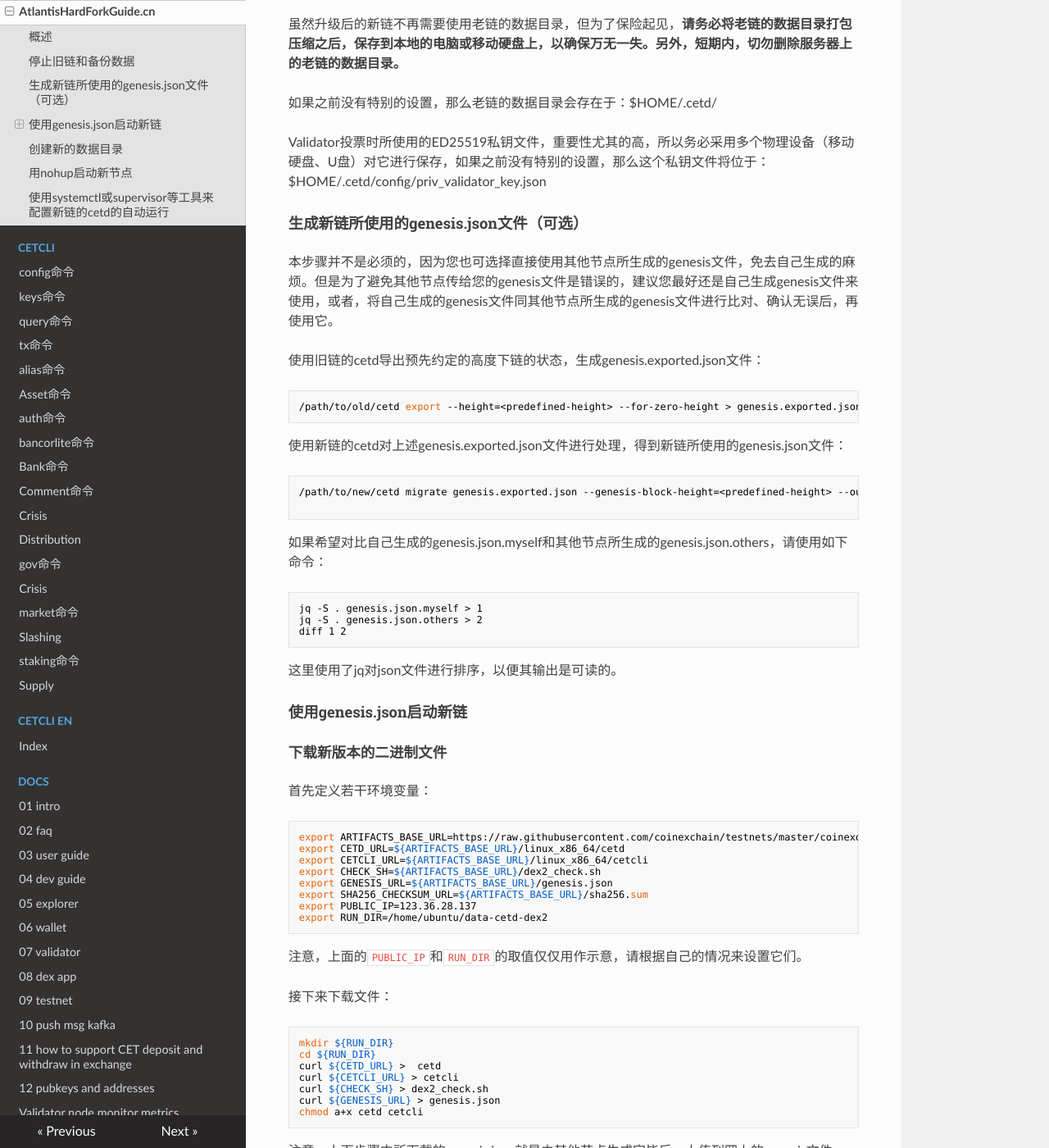
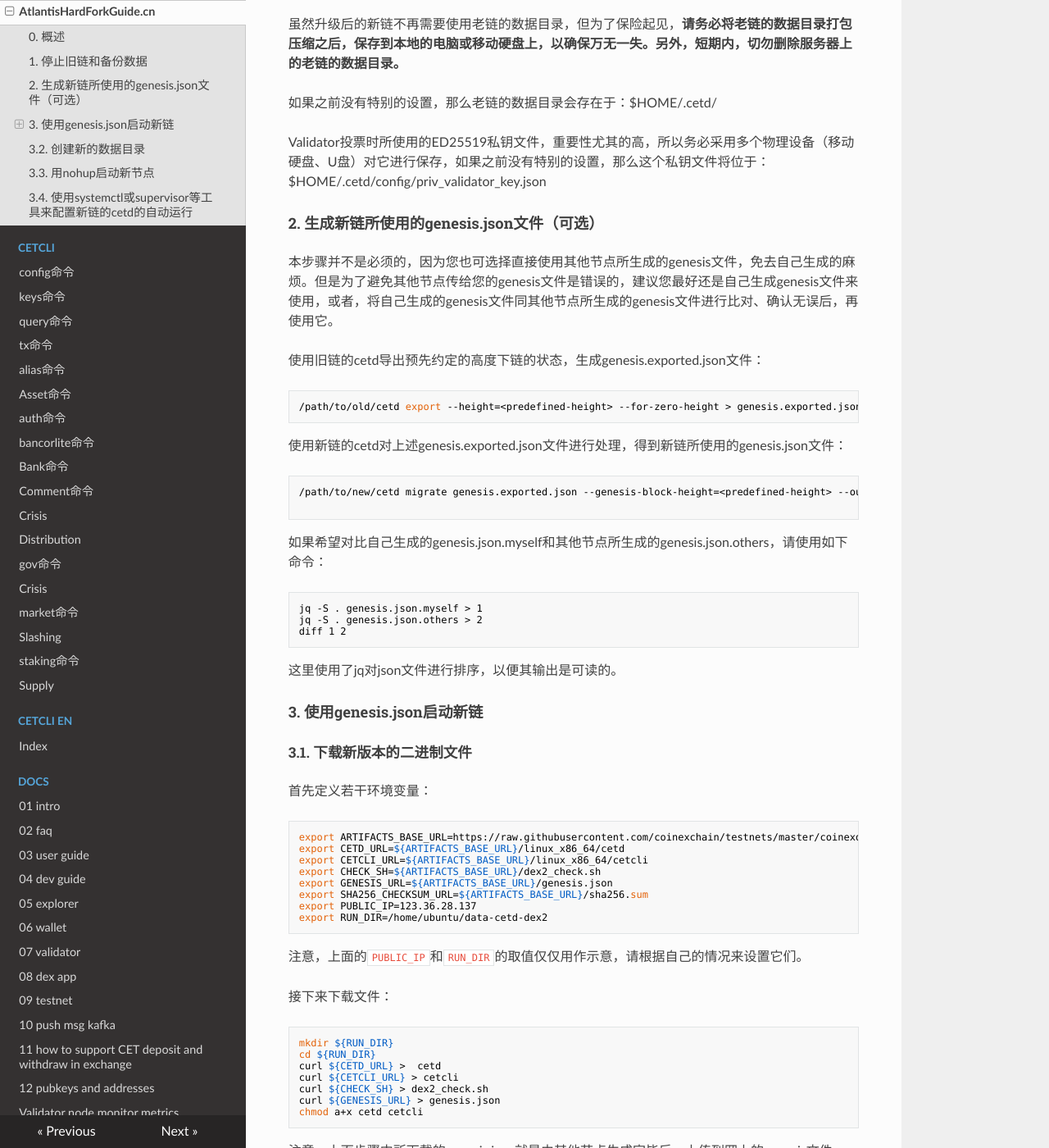
Before and after one commit to coinexchain/dex-manual, an MkDocs documentation site: the page built from docs/AtlantisFork/AtlantisHardForkGuide.cn.md, in a window 1280 px wide and 1400 px high, scrolled down 867 px. Shown: the whole window at 82% size. Built offline with MkDocs 1.6.1, drawn with Linux system fonts in a browser that asks for light colours; nearby versions of some CDN libraries; some of the changed text lies outside the part shown.

Commit message:
Update AtlantisHardForkGuide.cn.md

````diff
--- a/docs/AtlantisFork/AtlantisHardForkGuide.cn.md
+++ b/docs/AtlantisFork/AtlantisHardForkGuide.cn.md
@@ -1,6 +1,6 @@
 ### "亚特兰提斯"硬分叉升级指南
 
-#### 概述
+#### 0. 概述
 
 CoinEx Chain将于2020年3月30日进行代号为“亚特兰提斯”的硬分叉升级。此次升级，将基于genesis.json来进行数据的迁移，旧链所生成数据目录（其中存储着历史区块、最新状态等信息）将不再有用，新链将使用新的数据目录，并且有新的Chain-ID。
 
@@ -15,7 +15,7 @@ CoinEx Chain将于2020年3月30日进行代号为“亚特兰提斯”的硬分
 
 
 
-#### 停止旧链和备份数据
+#### 1. 停止旧链和备份数据
 
 当旧链到达预先约定的高度的时候（或者超过这个高度若干个块的时候），请停止旧链的cetd的执行。用如下命令可以查看目前执行到了哪个高度：
 
@@ -35,7 +35,7 @@ Validator投票时所使用的ED25519私钥文件，重要性尤其的高，所
 
 
 
-#### 生成新链所使用的genesis.json文件（可选）
+#### 2. 生成新链所使用的genesis.json文件（可选）
 
 本步骤并不是必须的，因为您也可选择直接使用其他节点所生成的genesis文件，免去自己生成的麻烦。但是为了避免其他节点传给您的genesis文件是错误的，建议您最好还是自己生成genesis文件来使用，或者，将自己生成的genesis文件同其他节点所生成的genesis文件进行比对、确认无误后，再使用它。
 
@@ -64,9 +64,9 @@ diff 1 2
 
 
 
-#### 使用genesis.json启动新链
+#### 3. 使用genesis.json启动新链
 
-##### 下载新版本的二进制文件
+##### 3.1. 下载新版本的二进制文件
 
 首先定义若干环境变量：
 ```bash
@@ -95,7 +95,7 @@ chmod a+x cetd cetcli
 
 
 
-#### 创建新的数据目录
+#### 3.2. 创建新的数据目录
 
 1. `${RUN_DIR}/cetd init moniker --chain-id=coinexdex2 --home=${RUN_DIR}/.cetd`
 2. 拷贝下载的genesis.json 到数据目录: `cp genesis.json ${RUN_DIR}/.cetd/config`
@@ -112,7 +112,7 @@ chmod a+x cetd cetcli
    *  `bash dex2_check.sh`
 
 
-#### 用nohup启动新节点
+#### 3.3. 用nohup启动新节点
 
 首先定义seeds节点的列表，seeds节点是硬分叉升级时首先启动的若干个节点，具体是哪些，需要等到硬分叉的时刻才能得知：
 
@@ -129,7 +129,7 @@ nohup ${RUN_DIR}/cetd start --home=${RUN_DIR}/.cetd --minimum-gas-prices=20.0cet
 
 
 
-#### 使用systemctl或supervisor等工具来配置新链的cetd的自动运行
+#### 3.4. 使用systemctl或supervisor等工具来配置新链的cetd的自动运行
 
 等待cetd稳定运行1～2个小时之后，可以把cetd进程kill掉，转而使用systemctl或supervisor等工具来配置新链cetd的自动运行。
 
````
